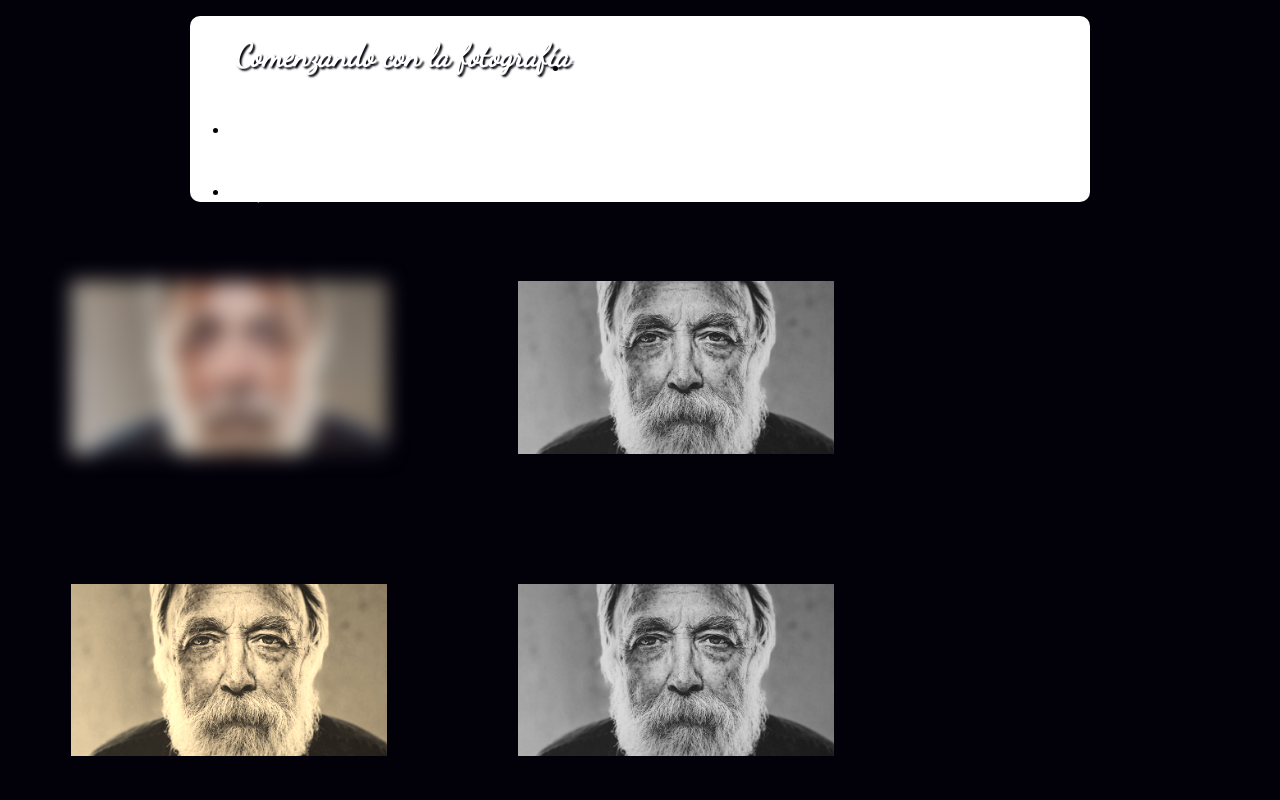
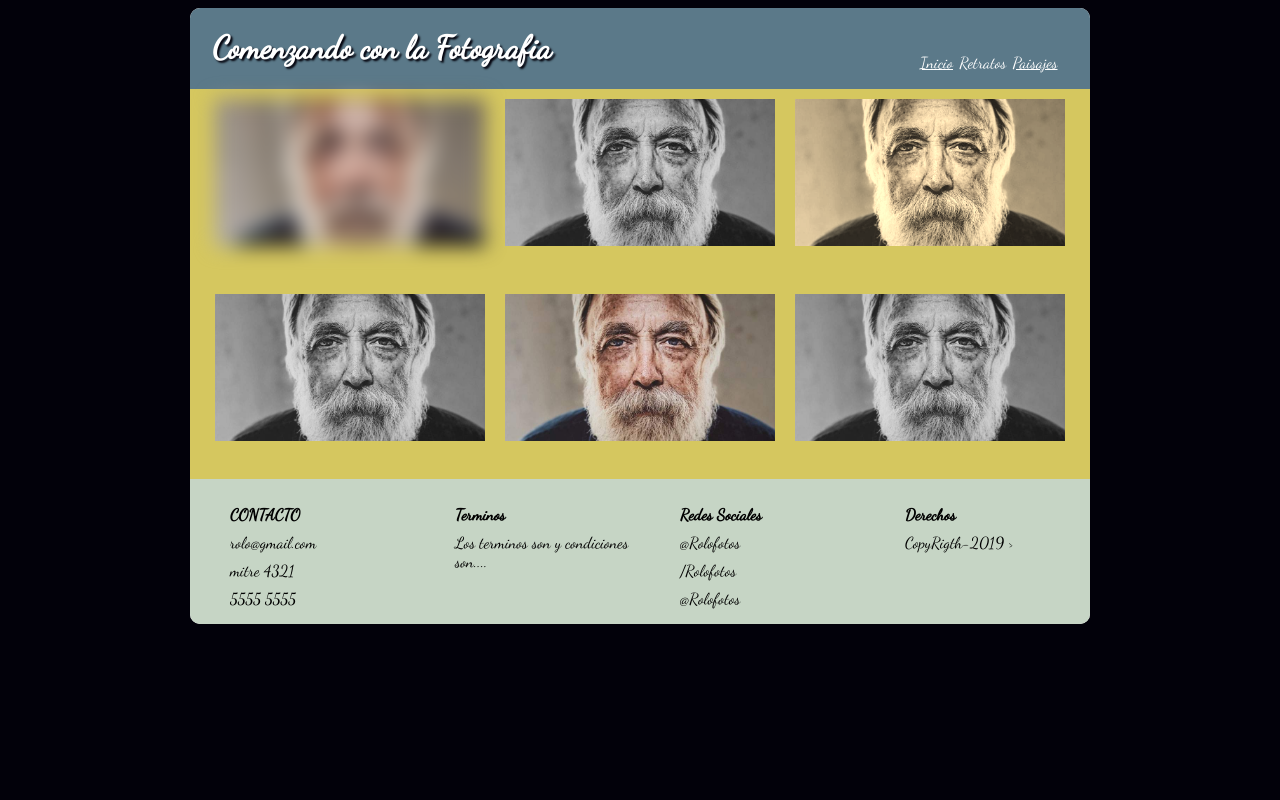
Before and after one commit to arqianb/Entrega-Final-Css, a plain HTML site: page retratos.html in a window 1280 px wide. Shown: the top 800 px of the page. Drawn offline with Linux system fonts and the light colour scheme.

Commit message:
Update retratos.html
correcciones

```diff
--- a/retratos.html
+++ b/retratos.html
@@ -1,75 +1,133 @@
 <!DOCTYPE html>
+  <html>
     <head>
+      <meta name="viewport" content="width=device-width, initial-scale=1.0">
       <link rel="stylesheet" href="estilos/estilos.css">
       <link href="https://fonts.googleapis.com/css?family=Dancing+Script&display=swap" rel="stylesheet">
       <title> Entrega final CSS - Retratos</title>
-    <style media="screen">
-    #im1{
+      <style>
+      .r1{
+        -webkit-filter:blur(10px);
         filter: blur(10px);
       }
-    #im2{
-      filter:grayscale(100%);
+      .r2, .r4, .r6{
+        -webkit-filter:grayscale(100%);
+        filter: grayscale(100%);
       }
-    #im3{
+      .r3{
+        -webkit-filter:sepia(90%);
         filter: sepia(90%);
       }
+
+      li{
+        list-style: none;
+
+      }
+      .imagen2:hover{
+        animation: animacion 1s;
+        }
+        @keyframes animacion {
+          from{
+            transform: rotatez(0deg);
+          }
+          to{
+            transform: rotatez(10deg);
+          }
+      }
+      .imagen3:hover{
+        animation: animacion1 1s;
+        }
+        @keyframes animacion1 {
+          from{
+            transform: rotatey(0px);
+            transform: translatex(0px);
+          }
+          to{
+            transform: rotatey(5px);
+            transform: translatex(20px);
+          }
+        }
+
+        .contenedor {
+          position :relative;
+          -webkit-animation: mymove 5s ; /* Safari 4.0 - 8.0 */
+          animation: mymove 5s ;
+        }
+
+        /* Safari 4.0 - 8.0 */
+        @-webkit-keyframes mymove {
+          0% {top: 150px;}
+          60%{top: -5px;}
+          100%{top: 0px;}
+        }
+
+        /* Standard syntax */
+        @keyframes mymove {
+          0% {top: 150px;}
+          60%{top: -5px;}
+          100%{top: 0px;}
+        }
+
       </style>
     </head>
 <body>
   <div class="contenedor">
-  <div class="titulo">
-  <h1 id="titulo">Comenzando con la fotografía</h1>
+        <header>
+          <div class="encabezado">
+            <h1>Comenzando con la Fotografia</h1>
           </div>
-  <div class="menu">
-    <ul>
-      <li><a href="index.html"> Inicio </a></li>
-      <li><a id="link1" href="retratos.html"> Retratos </a></li>
-      <li><a href="paisajes.html"> Paisajes </a></li>
+          <div class="encabezado1">
+            <ul id="menu">
+              <li class="link"><a href="index.html"> Inicio </a></li>
+              <li class="link"><a id="link1"href="retratos.html"> Retratos </a></li>
+              <li class="link"><a href="paisajes.html"> Paisajes </a></li>
             </ul>
           </div>
-</div>
-<div class"paisajes"></div>
-  <div class="paisaje">
-    <img class="imagen1" id="im1" src="imagenes/r1.jpg" alt="imagen1" title="imagen1" width="25%"></img>
-    <img class="imagen1" id="im2"src="imagenes/r1.jpg" alt="imagen1" title="imagen1" width="25%"></img>
-    <img class="imagen1" id="im3"src="imagenes/r1.jpg" alt="imagen1" title="imagen1" width="25%"></img>
-    <img class="imagen1" id="im2"src="imagenes/r1.jpg" alt="imagen1" title="imagen1" width="25%"></img>
-    <img class="imagen1" id="im4"src="imagenes/r1.jpg" alt="imagen1" title="imagen1" width="25%"></img>
-    <img class="imagen1" id="im2"src="imagenes/r1.jpg" alt="imagen1" title="imagen1" width="25%"></img>
+
+        </header>
+
+        <div class="contenedorfotos">
+          <div><img class="r1" id="r1" src="imagenes/r1.jpg" alt="r1" title="r1"></img></div>
+          <div><img class="r2" id="r1" src="imagenes/r1.jpg" alt="r1" title="r1"></img></div>
+          <div><img class="r3" id="r1" src="imagenes/r1.jpg" alt="r1" title="r1"></img></div>
+          <div><img class="r4" id="r1" src="imagenes/r1.jpg" alt="r1" title="r1"></img></div>
+          <div><img class="r5" id="r1" src="imagenes/r1.jpg" alt="r1" title="r1"></img></div>
+          <div><img class="r6" id="r1" src="imagenes/r1.jpg" alt="r1" title="r1"></img></div>
+
         </div>
 
-  <div class="contenedor2">
-    <div class="bloque4">
+
+        <div class="contenedor4">
+          <div class="bloque1">
             <ul class="contacto">
-      <li><h3> CONTACTO </h2></li>
-      <li><h4> rolo@gmail.com </h4></li>
-      <li><h4> mitre 4321 </h4></li>
-      <li><h4> 5555 5555 </h4></li>
+              <li> <b>CONTACTO </b></li>
+              <li> rolo@gmail.com </li>
+              <li> mitre 4321 </li>
+              <li> 5555 5555 </li>
             </ul>
           </div>
-    <div class="bloque5">
+          <div class="bloque1">
             <ul class="contacto">
-        <li><h3> Terminos </h2></li>
-        <li><h4> Los terminos son y condiciones son....</h4></li>
+              <li><b> Terminos </b></li>
+              <li> Los terminos son y condiciones son....</li>
             </ul>
           </div>
-    <div class="bloque6">
+          <div class="bloque1">
             <ul class="contacto">
-        <li><h3> Redes Sociales </h2></li>
-        <li><h4> @Rolofotos </h4></li>
-        <li><h4> /Rolofotos </h4></li>
-        <li><h4> @Rolofotos </h4></li>
+              <li><b> Redes Sociales</b> </li>
+              <li> @Rolofotos </li>
+              <li> /Rolofotos </li>
+              <li> @Rolofotos </li>
             </ul>
           </div>
-    <div class="bloque7">
+          <div class="bloque1">
             <ul class="contacto">
-        <li><h3> Derechos </h2></li>
-        <li><h4> CopyRigth </h4></li>
-
+              <li><b> Derechos </b></li>
+              <li> CopyRigth-2019 ></li>
             </ul>
           </div>
         </div>
     </div>
-
+</div>
   </body>
 </html>
```
Lines whose indentation alone changed are shown as unchanged.
